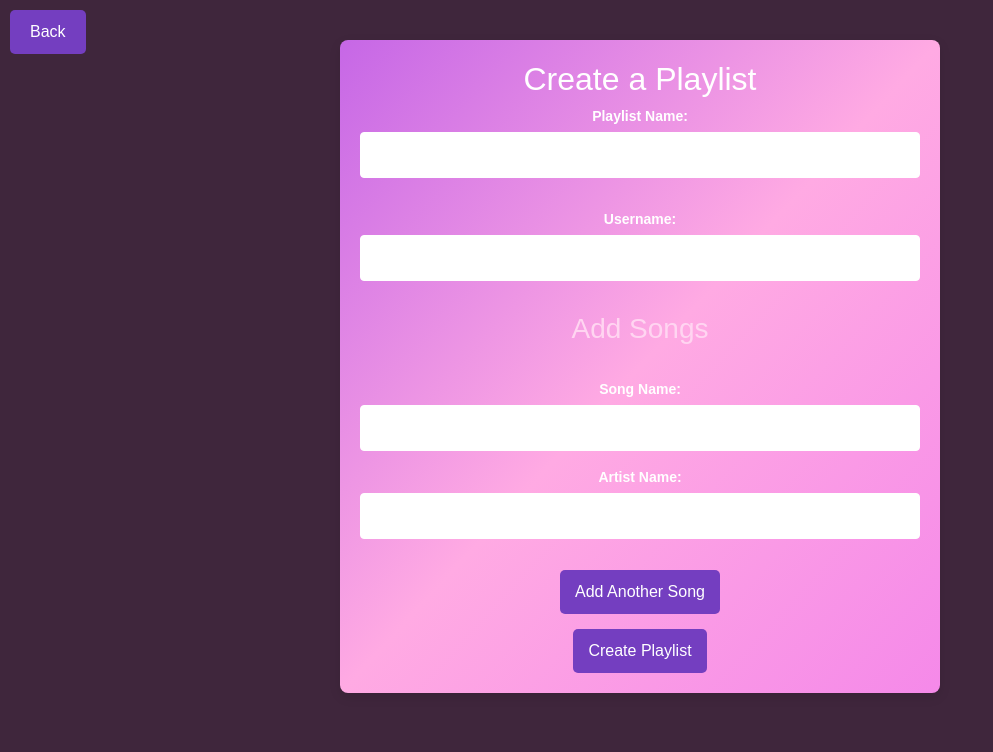
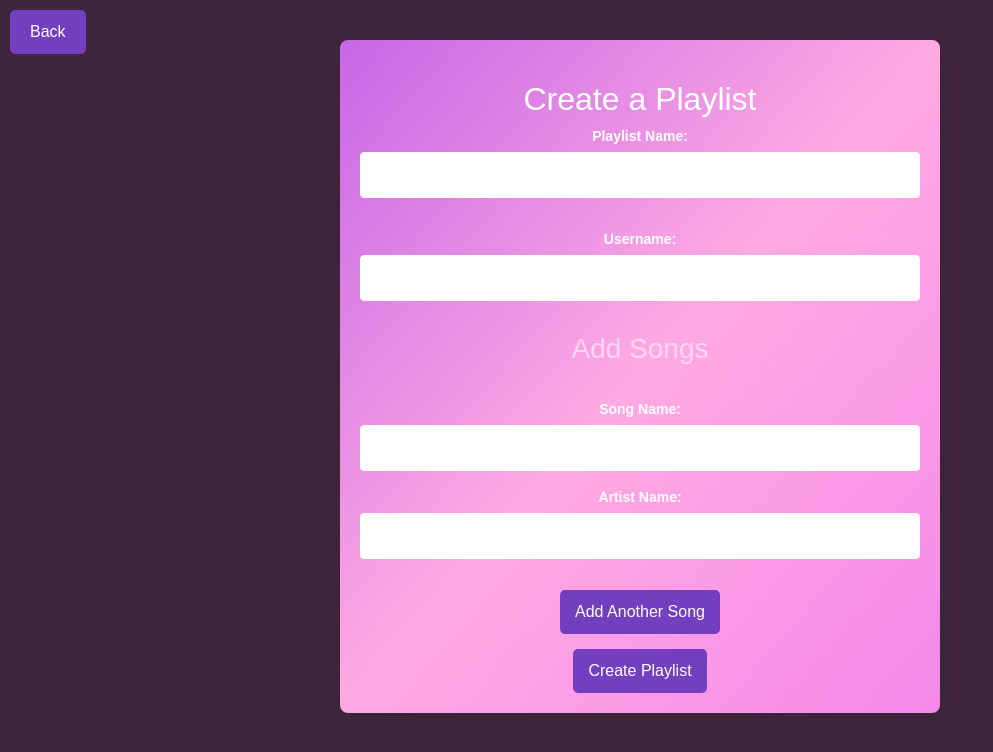
Before and after one commit to KyleElison/Sunhack2024, a React (Create React App) app in the folder frontend/: page /createPlaylist in a window 1280 px wide. Shown: the top 752 px of the page, without its empty margins (0-993 px from the left). Built offline with nearby package versions, Linux system fonts and the light colour scheme.

Commit message:
NICE on my LIFE

```diff
--- a/frontend/src/views/createPlaylist/createPlaylist.css
+++ b/frontend/src/views/createPlaylist/createPlaylist.css
@@ -1,23 +1,21 @@
 body {
     text-align: center;
     margin: 0;
-    padding: 40px 0 0; /* Add top padding */
+    padding: 0;
     box-sizing: border-box;
     color: rgb(255, 213, 241);
     background-color: rgb(63, 38, 60);
 }
 
-/* Container for the playlist creation form */
 .create-playlist-container {
-    padding: 20px;
+    padding: 40px 20px 20px;
     max-width: 600px;
-    margin: 0 auto;
+    margin: 40px auto 0;
     background-image: linear-gradient(to bottom right, #c667e6, #ffaae3, #f589e9);
     border-radius: 8px;
     box-shadow: 0px 4px 12px rgba(0, 0, 0, 0.1);
 }
 
-/* Back button styling */
 .back-button {
     position: absolute;
     top: 10px;
@@ -35,26 +33,22 @@ body {
     background-color: #422c9b;
 }
 
-/* Form heading */
 h2 {
     text-align: center;
     color: #fff;
 }
 
-/* Form styling */
 .playlist-form {
     display: flex;
     flex-direction: column;
     gap: 15px;
 }
 
-/* Form group for each input and label pair */
 .form-group {
     display: flex;
     flex-direction: column;
 }
 
-/* Label styling */
 label {
     font-size: 14px;
     font-weight: bold;
@@ -62,7 +56,6 @@ label {
     color: #fff;
 }
 
-/* Input field styling */
 .input-field {
     padding: 10px;
     border-radius: 4px;
@@ -78,7 +71,6 @@ label {
     outline: none;
 }
 
-/* Button styling */
 .add-button,
 .submit-button {
     padding: 10px 15px;
@@ -97,7 +89,6 @@ label {
     background-color: #422c9b;
 }
 
-/* Additional margin between the song groups */
 .song-group {
     margin-top: 10px;
 }
```
